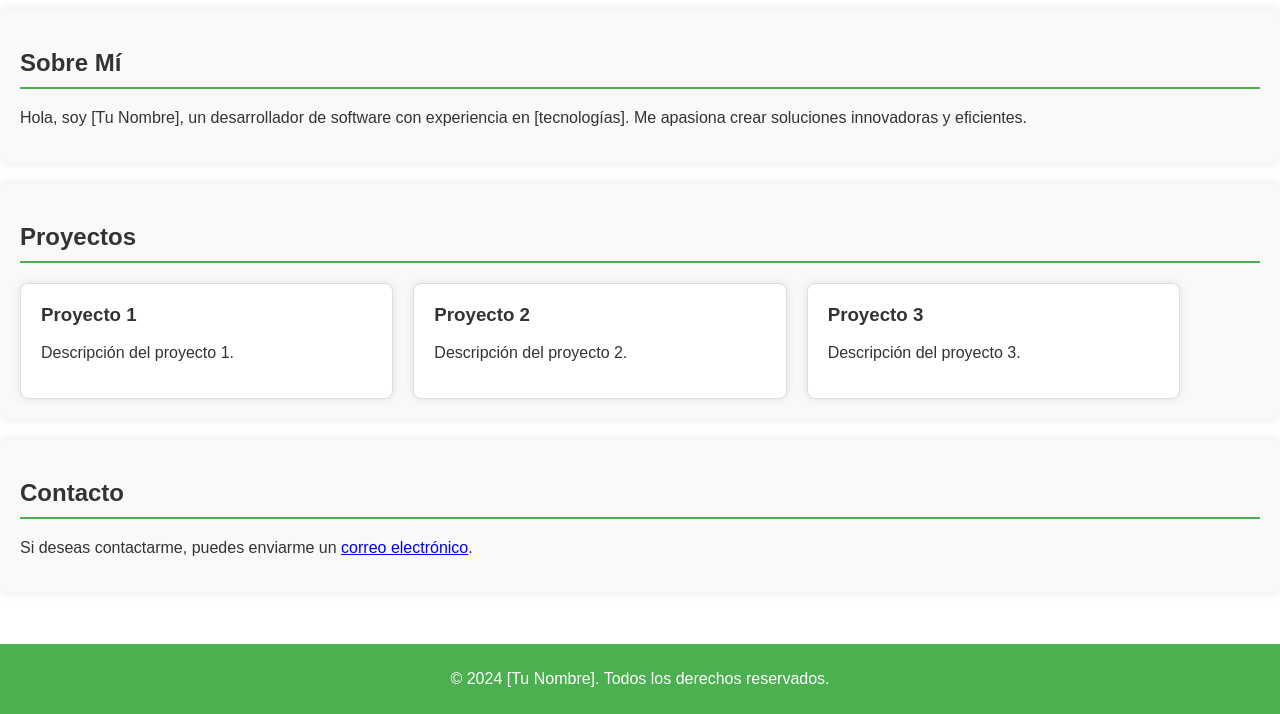
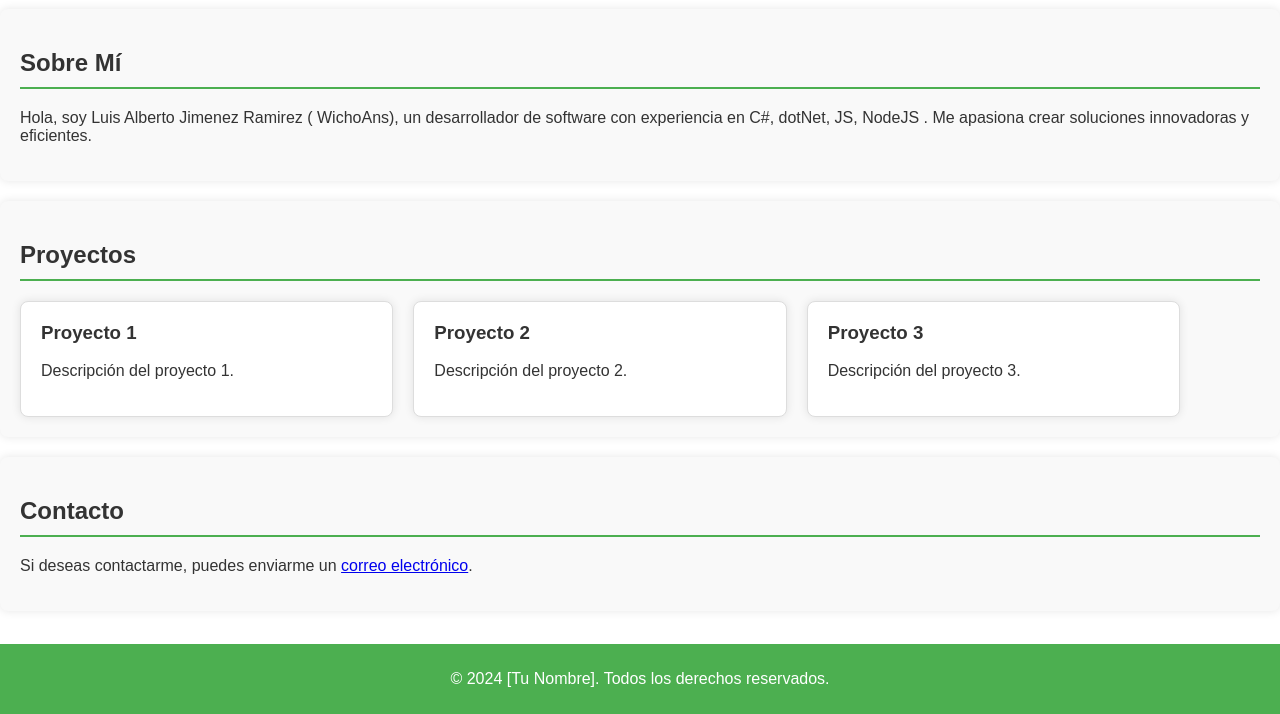
Before and after one commit to Wichoanss/wichoanss.github.io, a plain HTML site: page index.html in a window 1280 px wide. Shown: the part 86-800 px from the top of the page. Drawn offline with Linux system fonts and the light colour scheme.

Commit message:
Add Spaces

```diff
--- a/index.html
+++ b/index.html
@@ -19,7 +19,7 @@
     </header>
     <section id="about">
         <h2>Sobre Mí</h2>
-        <p>Hola, soy [Tu Nombre], un desarrollador de software con experiencia en [tecnologías]. Me apasiona crear soluciones innovadoras y eficientes.</p>
+        <p>Hola, soy Luis Alberto Jimenez Ramirez ( WichoAns), un desarrollador de software con experiencia en C#, dotNet, JS, NodeJS . Me apasiona crear soluciones innovadoras y eficientes.</p>
     </section>
     <section id="projects">
         <h2>Proyectos</h2>
```
